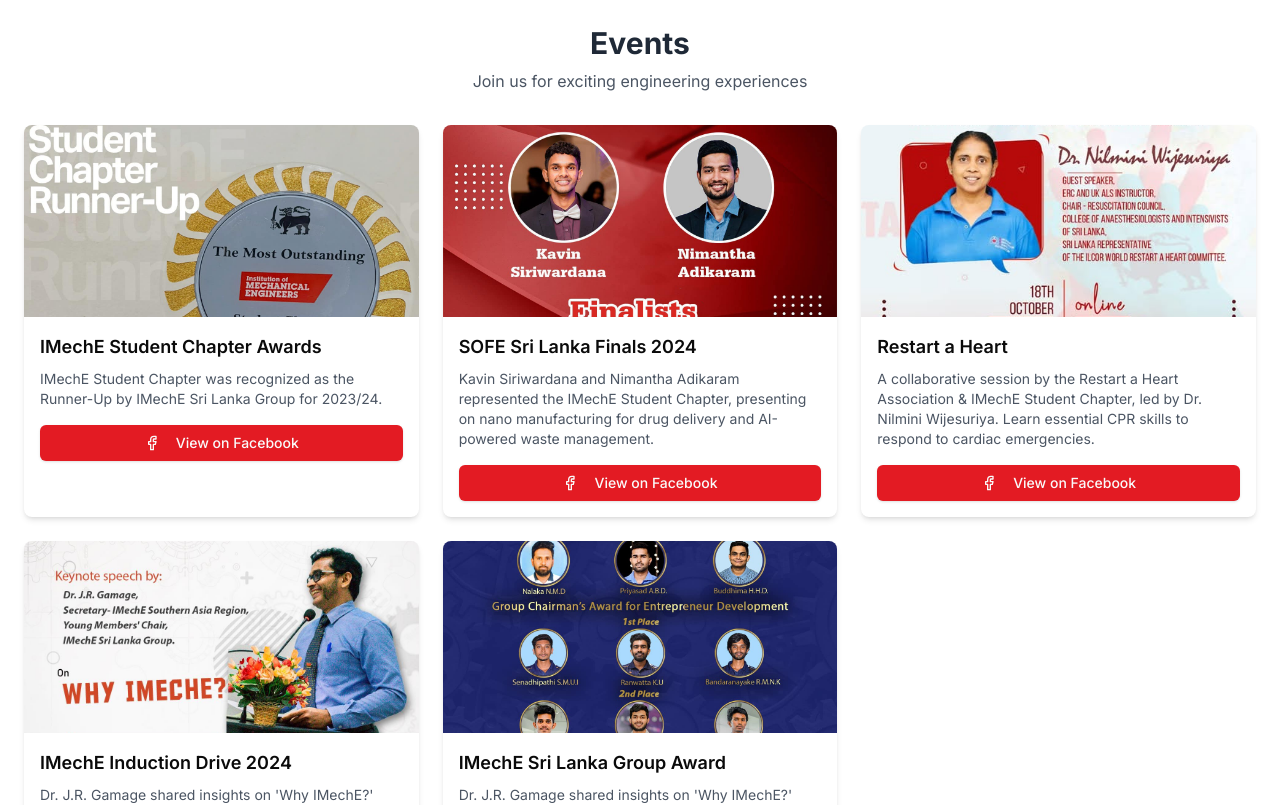
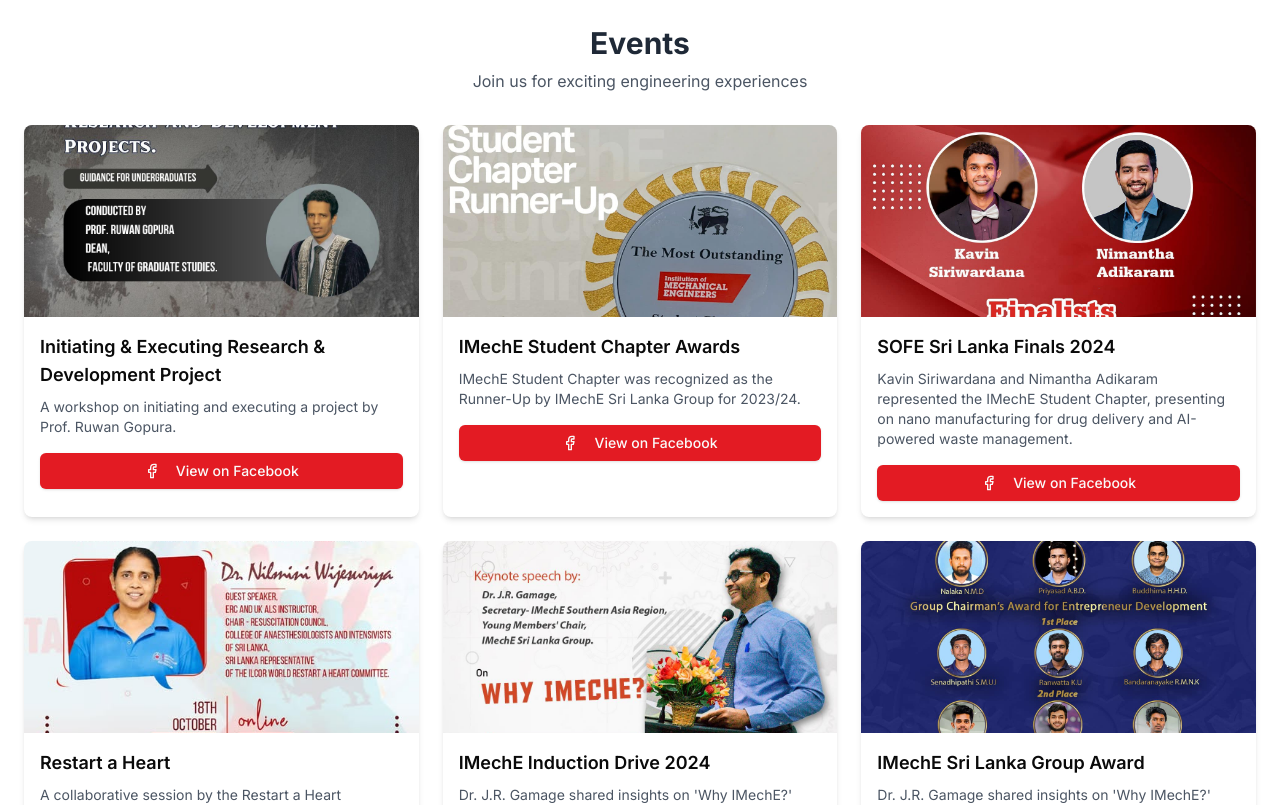
Before and after one commit to TharindaPrabhath/imeche, a Next.js app: page / in a window 1280 px wide. Shown: the part 1040-1845 px from the top of the page. Built offline with nearby package versions, Linux system fonts and the light colour scheme.

Commit message:
Add research & development project into events section

```diff
--- a/components/events-section.tsx
+++ b/components/events-section.tsx
@@ -1,6 +1,12 @@
 import { EventCard } from './event-card';
 
 const EVENTS = [
+  {
+    name: 'Initiating & Executing Research & Development Project',
+    description: 'A workshop on initiating and executing a project by Prof. Ruwan Gopura.',
+    imageUrl: '/events/initiating-executing-research-development-project.jpg',
+    fbLink: 'https://www.facebook.com/imecheuomsc/posts/pfbid02ZtAFqBoSZaes4BHihASBmiFFijnnoEDEbYthdN5yt9UXPQuXNXYXpMsS9gmZnhH5l'
+  },
   {
     name: 'IMechE Student Chapter Awards',
     description: 'IMechE Student Chapter was recognized as the Runner-Up by IMechE Sri Lanka Group for 2023/24.',
```
Also changed, not shown: public/events/initiating-executing-research-development-project.jpg (added).
